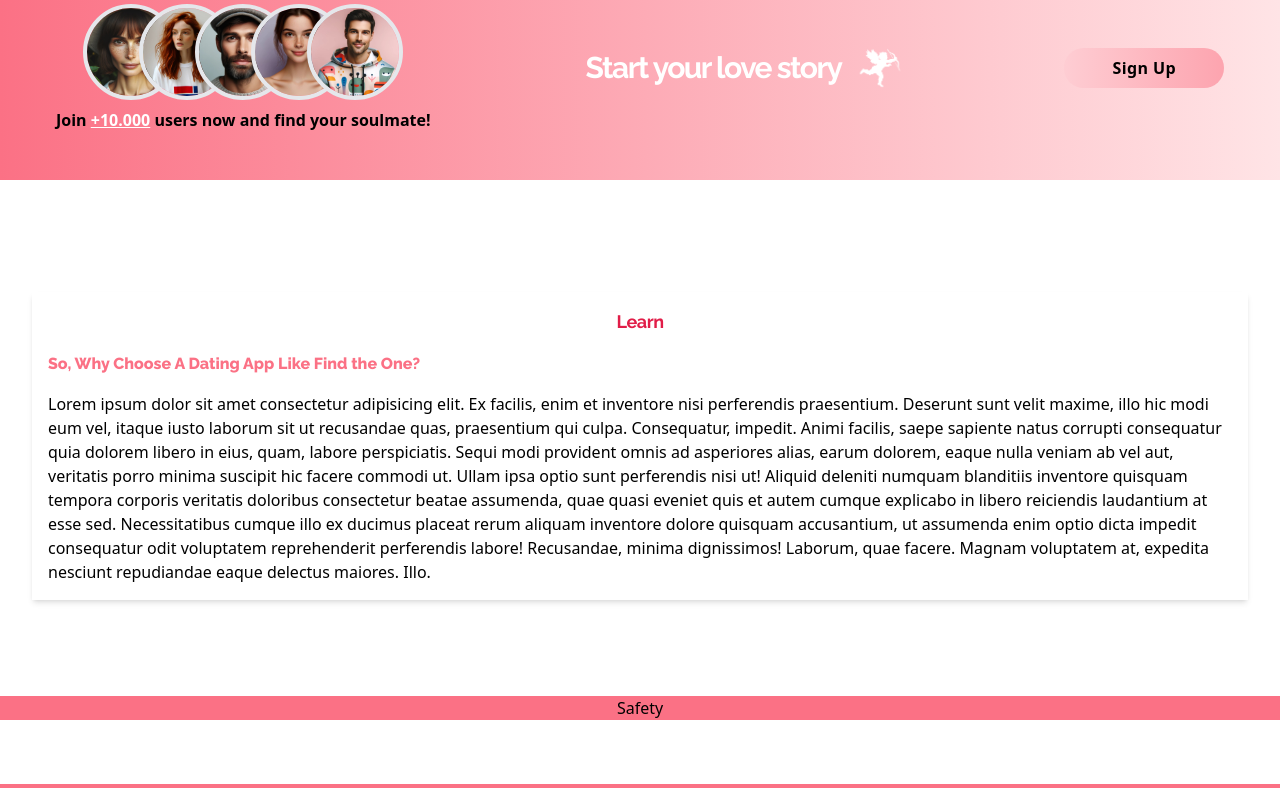
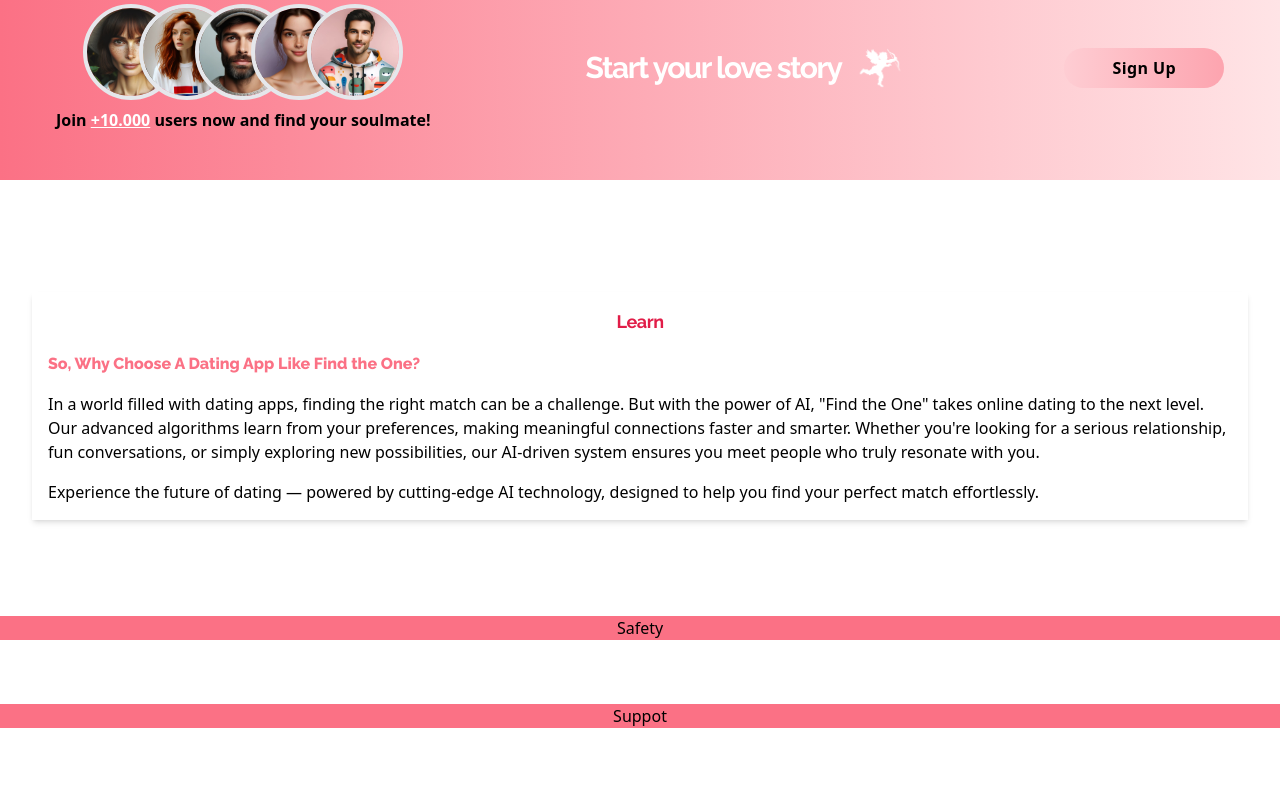
Before and after one commit to kaanmetep/find-the-one-v2, a React (Vite) app: page / in a window 1280 px wide. Shown: the part 844-1632 px from the top of the page. Built offline with nearby package versions, Linux system fonts and the light colour scheme.

Commit message:
feat:Create userIntersectionObserver hook to control visibility

```diff
--- a/src/components/AvatarImage.jsx
+++ b/src/components/AvatarImage.jsx
@@ -3,7 +3,7 @@
     <img
       src={src}
       alt="avatar"
-      className="w-24 h-24 rounded-full border-solid border-4"
+      className="w-20 h-20 lg:w-24 lg:h-24 rounded-full border-solid border-4"
     />
   );
 }
--- a/src/components/Heading.jsx
+++ b/src/components/Heading.jsx
@@ -4,6 +4,7 @@
 import HomeNav from "./HomeNav";
 function Heading() {
   const { isLoginPopUpOpen, setIsLoginPopUpOpen } = useApp();
+
   return (
     <div className="flex flex-col h-svh pt-8  text-white font-bold pb-8 main  ">
       <div className="flex justify-between px-8 items-center h-12 flex-col md:flex-row gap-4 ">
--- a/src/components/Learn.jsx
+++ b/src/components/Learn.jsx
@@ -1,30 +1,31 @@
+import { useIntersectionObserver } from "../hooks/useIntersectionObserver";
 import SectionHeading from "./SectionHeading";
 function Learn() {
+  const { sectionRef, isVisible } = useIntersectionObserver(0.7);
   return (
     <div id="learn" className="mt-20 flex justify-center p-8">
-      <div className="shadow-md p-4">
+      <div
+        className={`shadow-md p-4 fade-in-section ${
+          isVisible ? "is-visible" : ""
+        }`}
+        ref={sectionRef}
+      >
         <SectionHeading>Learn</SectionHeading>
         <h3 className="mt-4 font-fontHeading text-rose-400 font-extrabold">
           So, Why Choose A Dating App Like Find the One?
         </h3>
         <p className="mt-4">
-          Lorem ipsum dolor sit amet consectetur adipisicing elit. Ex facilis,
-          enim et inventore nisi perferendis praesentium. Deserunt sunt velit
-          maxime, illo hic modi eum vel, itaque iusto laborum sit ut recusandae
-          quas, praesentium qui culpa. Consequatur, impedit. Animi facilis,
-          saepe sapiente natus corrupti consequatur quia dolorem libero in eius,
-          quam, labore perspiciatis. Sequi modi provident omnis ad asperiores
-          alias, earum dolorem, eaque nulla veniam ab vel aut, veritatis porro
-          minima suscipit hic facere commodi ut. Ullam ipsa optio sunt
-          perferendis nisi ut! Aliquid deleniti numquam blanditiis inventore
-          quisquam tempora corporis veritatis doloribus consectetur beatae
-          assumenda, quae quasi eveniet quis et autem cumque explicabo in libero
-          reiciendis laudantium at esse sed. Necessitatibus cumque illo ex
-          ducimus placeat rerum aliquam inventore dolore quisquam accusantium,
-          ut assumenda enim optio dicta impedit consequatur odit voluptatem
-          reprehenderit perferendis labore! Recusandae, minima dignissimos!
-          Laborum, quae facere. Magnam voluptatem at, expedita nesciunt
-          repudiandae eaque delectus maiores. Illo.
+          In a world filled with dating apps, finding the right match can be a
+          challenge. But with the power of AI, "Find the One" takes online
+          dating to the next level. Our advanced algorithms learn from your
+          preferences, making meaningful connections faster and smarter. Whether
+          you're looking for a serious relationship, fun conversations, or
+          simply exploring new possibilities, our AI-driven system ensures you
+          meet people who truly resonate with you.
+        </p>
+        <p className="mt-4">
+          Experience the future of dating — powered by cutting-edge AI
+          technology, designed to help you find your perfect match effortlessly.
         </p>
       </div>
     </div>
--- a/src/components/SecondaryHeading.jsx
+++ b/src/components/SecondaryHeading.jsx
@@ -1,36 +1,11 @@
-import React, { useEffect, useRef, useState } from "react";
 import Button from "./Button";
 import Logo from "./Logo";
 import AvatarImage from "./AvatarImage";
-
+import { useIntersectionObserver } from "../hooks/useIntersectionObserver";
 const avatarImages = ["pp1.jpg", "pp2.jpg", "pp3.jpg", "pp4.jpg", "pp5.jpg"];
 
 function SecondaryHeading() {
-  const [isVisible, setIsVisible] = useState(false);
-  const sectionRef = useRef();
-  useEffect(() => {
-    const observer = new IntersectionObserver(
-      (entries, observer) => {
-        entries.forEach((entry) => {
-          if (entry.isIntersecting) {
-            setIsVisible(true); // Öğeyi görünür yap
-            observer.unobserve(entry.target); // Gözlemi durdur (isteğe bağlı)
-          }
-        });
-      },
-      { threshold: 0.2 } // %10 görünür olduğunda tetiklenir
-    );
-
-    if (sectionRef.current) {
-      observer.observe(sectionRef.current);
-    }
-
-    return () => {
-      if (sectionRef.current) {
-        observer.unobserve(sectionRef.current); // Bellek yönetimi için temizle
-      }
-    };
-  }, []);
+  const { sectionRef, isVisible } = useIntersectionObserver(0.7);
   return (
     <div
       className={`fade-in-section ${
@@ -38,17 +13,17 @@
       } bg-gradient-to-r from-rose-400 to-rose-100 px-14 py-12 `}
       ref={sectionRef}
     >
-      <div className="flex justify-between items-center">
+      <div className="flex flex-col gap-12 lg:flex-row justify-between items-center">
         <div className="flex flex-col  items-center justify-center gap-2">
           <div className="flex items-center justify-center relative hover:scale-110 transition-all delay-75">
             {avatarImages.map((avatar, index) => (
-              <div className={`${index > 0 ? "ml-[-40px]" : ""}`}>
+              <div className={`${index > 0 ? "ml-[-40px]" : ""}`} key={avatar}>
                 <AvatarImage src={avatar} />
               </div>
             ))}
           </div>
           <div>
-            <p className="font-bold">
+            <p className="font-bold text-xs lg:text-base">
               Join{" "}
               <span className="underline text-white font-extrabold">
                 +10.000
@@ -57,8 +32,8 @@
             </p>
           </div>
         </div>
-        <div className="flex  gap-2 items-center justify-center font-bold">
-          <h2 className="text-white text-3xl font-fontHeading tracking-tighter">
+        <div className="flex flex-col lg:flex-row  gap-2 items-center justify-center font-bold">
+          <h2 className="text-white text-xl lg:text-3xl font-fontHeading tracking-tighter">
             Start your love story
           </h2>
           <Logo w={60} />
--- /dev/null
+++ b/src/hooks/useIntersectionObserver.jsx
@@ -0,0 +1,31 @@
+import { useEffect, useState, useRef } from "react";
+
+export const useIntersectionObserver = (threshold) => {
+  const [isVisible, setIsVisible] = useState(false);
+  const sectionRef = useRef();
+  useEffect(() => {
+    const observer = new IntersectionObserver(
+      (entries, observer) => {
+        entries.forEach((entry) => {
+          if (entry.isIntersecting) {
+            setIsVisible(true);
+            observer.unobserve(entry.target);
+          }
+        });
+      },
+      {
+        threshold,
+      }
+    );
+    if (sectionRef.current) {
+      observer.observe(sectionRef.current); // which element we watching?
+    }
+
+    return () => {
+      if (sectionRef.current) {
+        observer.unobserve(sectionRef.current);
+      }
+    };
+  });
+  return { sectionRef, isVisible };
+};
```
